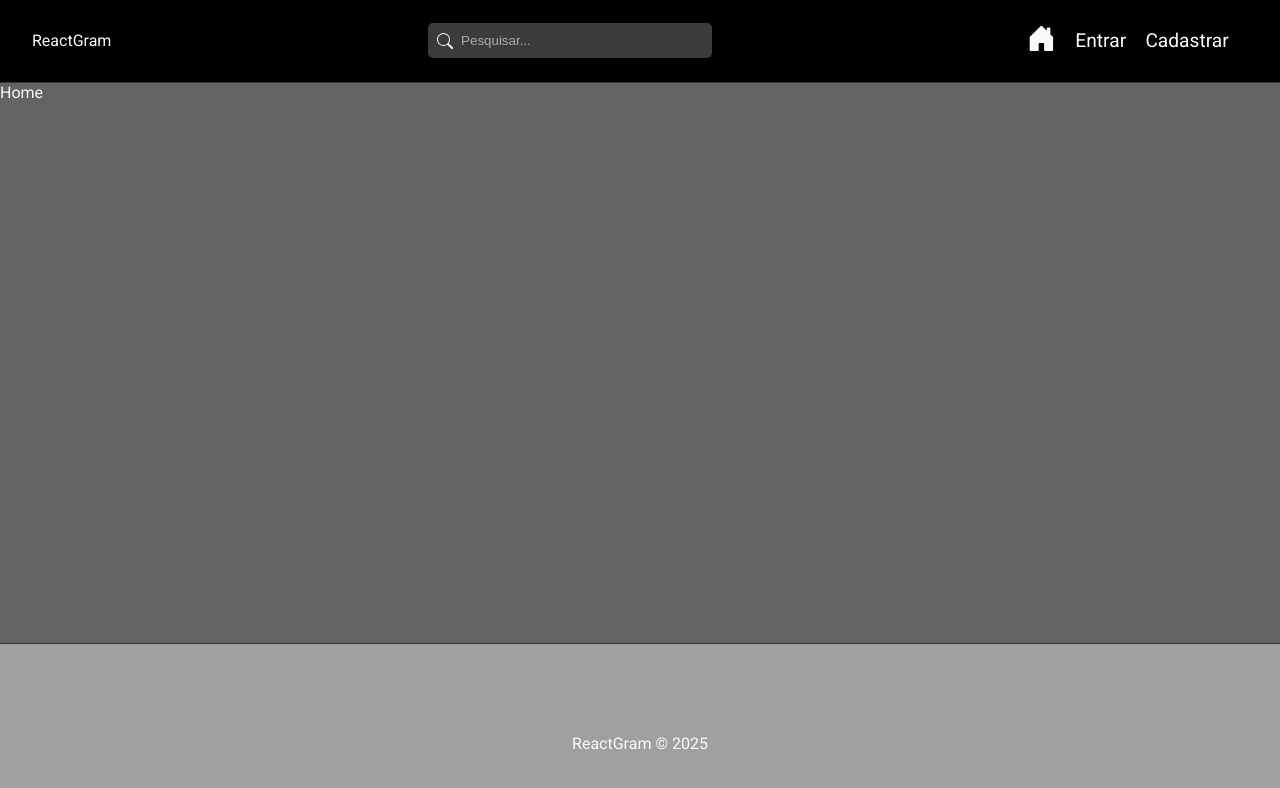
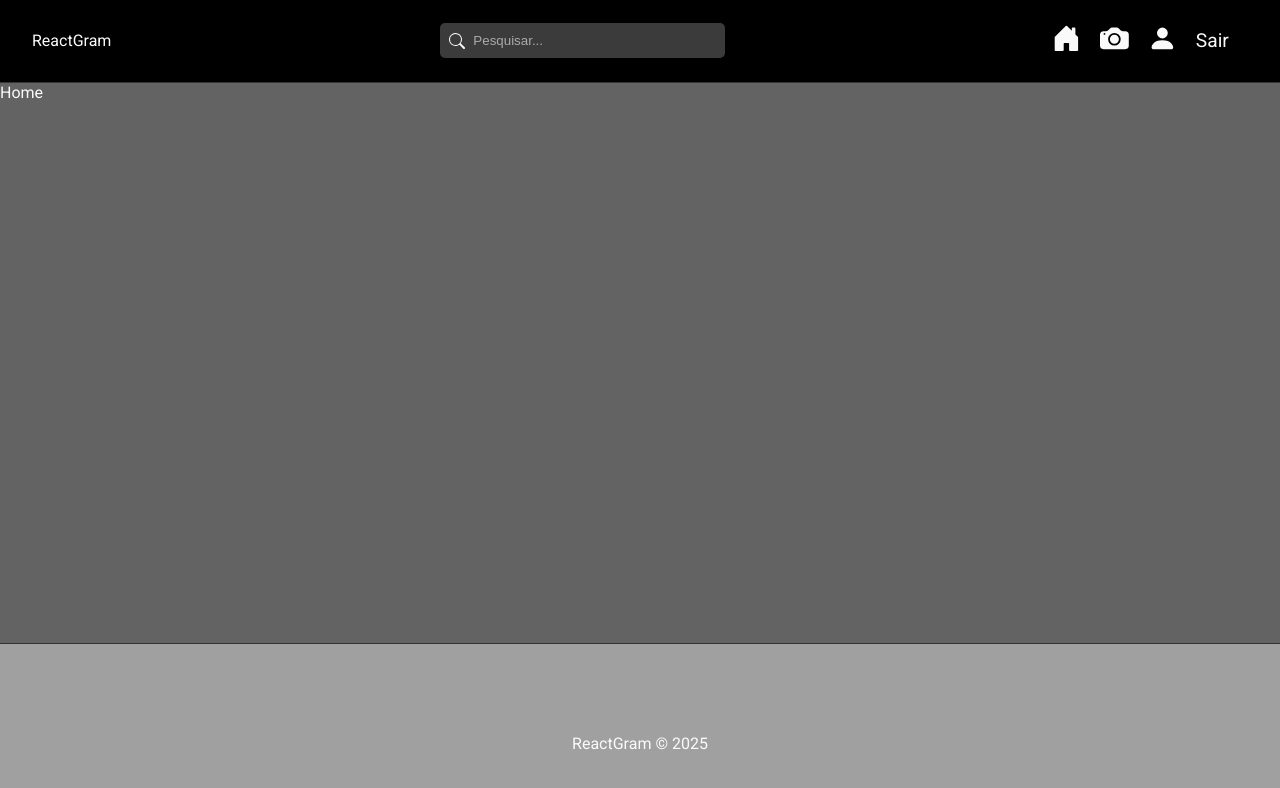
Before and after one commit to JBLimaGo/reactgram, a React (Create React App) app in the folder frontend/: page / in a window 1280 px wide. Shown: the top 788 px of the page. Built offline with nearby package versions, Linux system fonts and the light colour scheme; sample sign-in values are in the browser's storage.

Commit message:
Implementação de Login, autenticação - 21/07/2025

```diff
--- a/frontend/src/App.js
+++ b/frontend/src/App.js
@@ -2,6 +2,9 @@
 
 // Router
 import {BrowserRouter, Routes, Route, Navigate} from 'react-router-dom';
+
+// Hooks
+import { useAuth } from './hooks/useAuth';
 
 // Components
 import Navbar from './components/Navbar';
@@ -14,15 +17,21 @@
 import Register from './pages/Auth/Register';
 
 function App() {
+  const { auth, loading } = useAuth();
+
+  if (loading) {
+    return <p>Carregando...</p>;
+  }
+
   return (
     <div className="App">
       <BrowserRouter>
         <Navbar />
           <div className="container">
             <Routes>
-                <Route path="/" element={<Home />} />
-                <Route path="/login" element={<Login />} />
-                <Route path="/register" element={<Register />} />
+                <Route path="/" element={auth ? <Home /> : <Navigate to="/login" />} />
+                <Route path="/login" element={!auth ? <Login /> : <Navigate to="/" />} />
+                <Route path="/register" element={!auth ? <Register /> : <Navigate to="/" />} />
             </Routes>
           </div>
         <Footer />
--- a/frontend/src/components/Navbar.js
+++ b/frontend/src/components/Navbar.js
@@ -9,7 +9,19 @@
   BsFillCameraFill,
 } from "react-icons/bs";
 
+// Hooks
+import { useState } from "react";
+import { useAuth } from "../hooks/useAuth";
+import { useDispatch, useSelector } from "react-redux";
+import { useNavigate } from "react-router-dom";
+
+
 const Navbar = () => {
+  const { auth } = useAuth();
+  const { user } = useSelector((state) => state.auth);
+  //const dispatch = useDispatch();
+  //const navigate = useNavigate();
+
   return (
     <nav id="nav">
       <Link to="/"> ReactGram </Link>
@@ -18,17 +30,40 @@
         <input type="text" placeholder="Pesquisar..." />
       </form>
       <ul id="nav-links">
+        { auth ? (
+          <>
             <li>
               <NavLink to="/" end>
                <BsHouseDoorFill />
               </NavLink>
             </li>
+            { user && (
+              <li>
+                <NavLink to={`/users/${user._id}`}>
+                  <BsFillCameraFill />
+                </NavLink>
+              </li>
+            )}
+            <li>
+              <NavLink to="/profile">
+                <BsFillPersonFill />
+              </NavLink>
+            </li>
+            <li>
+              <span>Sair</span>
+            </li>
+          </>
+        ) : (
+          <>
               <li>
                 <NavLink to="/login">Entrar</NavLink>
               </li>
               <li>
                 <NavLink to="/register">Cadastrar</NavLink>
               </li>
+          </>
+        )}
+
       </ul>
     </nav>
   );
--- /dev/null
+++ b/frontend/src/hooks/useAuth.js
@@ -0,0 +1,19 @@
+import { useState, useEffect, use } from 'react';
+import { useSelector } from 'react-redux';
+
+export const useAuth = () => {
+    const { user } = useSelector((state) => state.auth);
+    const [auth, setAuth] = useState(false);
+    const [loading, setLoading] = useState(true);
+
+    useEffect(() => {
+        if (user) {
+            setAuth(true);
+        } else {
+            setAuth(false);
+        }
+        setLoading(false);
+    }, [user]);
+
+    return { auth, loading };
+}
--- a/frontend/src/services/authService.js
+++ b/frontend/src/services/authService.js
@@ -19,8 +19,15 @@
   }
 };
 
+// Logout an user
+const logout = () => {
+  localStorage.removeItem("user");
+};
+
+
 const authService = {
   register,
+  logout
 };
 
 export default authService;
--- a/frontend/src/slices/authSlice.js
+++ b/frontend/src/slices/authSlice.js
@@ -30,6 +30,13 @@
     }
 );
 
+// Logout an user
+export const logout = createAsyncThunk("auth/logout", async () => {
+    await authService.logout();
+    return null; // Return null to indicate logout
+}
+);
+
 export const authSlice = createSlice({
     name: 'auth',
     initialState,
@@ -59,6 +66,12 @@
                 state.error = action.payload;
                 state.user = null;
                state.message = action.payload || 'Falha ao registrar usuário!';
+            })
+            .addCase(logout.fulfilled, (state, action) => {
+                state.loading = false;
+                state.success = true;
+                state.error = null;
+                state.user = null;
             });
     },
 });
```
Lines whose indentation alone changed are shown as unchanged.
